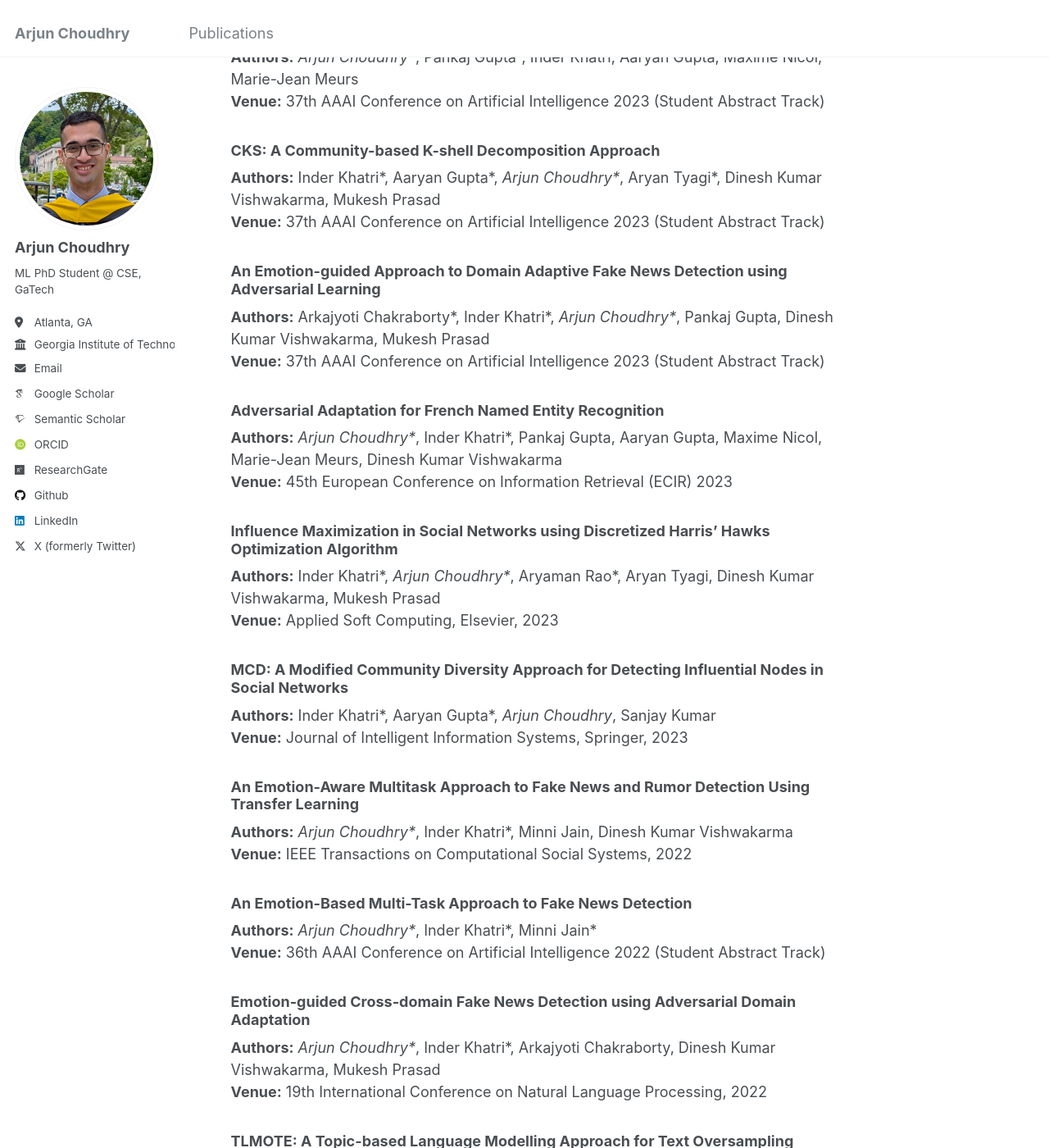
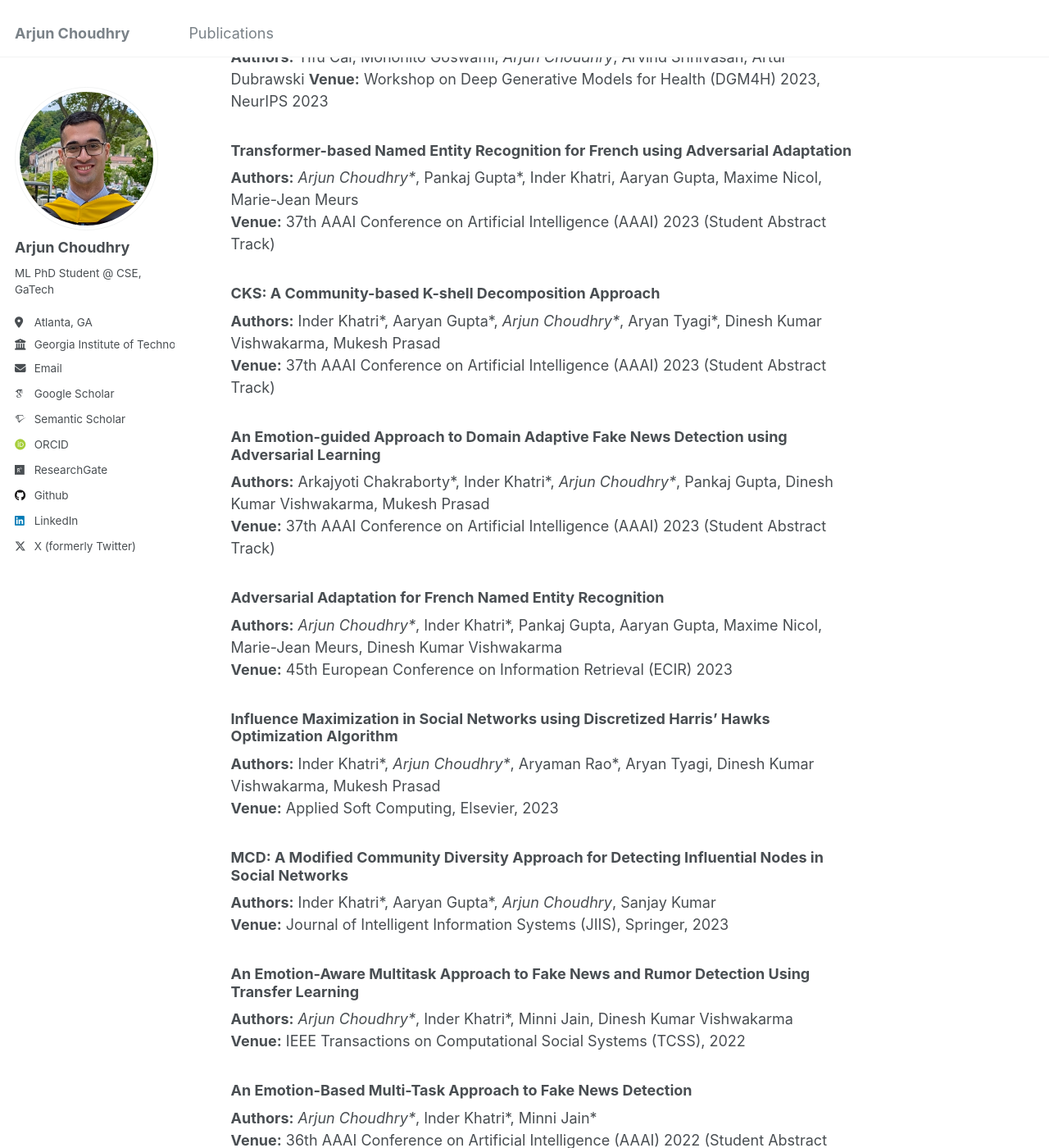
Before and after one commit to Arjun7m/arjun7m.github.io, a Jekyll site: the page built from _pages/publications_md.md, in a window 1280 px wide and 1400 px high, scrolled down 1823 px. Shown: the whole window at 82% size. Built offline with Jekyll 4.4.1, drawn with Linux system fonts in a browser that asks for light colours; some web fonts are replaced; some of the changed text lies outside the part shown.

Commit message:
Updated publications

```diff
--- a/_pages/publications_md.md
+++ b/_pages/publications_md.md
@@ -21,12 +21,16 @@
 **Venue:** Workshop on Data-centric Machine Learning Research (DMLR), ICML 2024
 
 ### LayerMerge: Modality-Agnostic Depth Pruning for Efficient Foundation Model Deployment
-**Authors:** _Arjun Choudhry*_, Chang Liu*, Nina Żukowska, Yifu Cai, Mononito Goswami, Artur Dubrawski
+**Authors:** _Arjun Choudhry\*_, Chang Liu\*, Nina Żukowska, Yifu Cai, Mononito Goswami, Artur Dubrawski
 **Venue:** Workshop on Efficient Reasoning, NeurIPS 2025
 
 ### Depth as a Scaling Vector: Simple Pruning and Evaluation of Emergent Abilities in Pruned LLMs
 **Authors:** Chang Liu*, _Arjun Choudhry*_, Yifu Cai, Nina Żukowska, Mononito Goswami, Artur Dubrawski
 **Venue:** Workshop on Evaluating the Evolving LLM Lifecycle: Benchmarks, Emergent Abilities, and Scaling, NeurIPS 2025
+
+### TimeSeriesExamAgent: Creating TimeSeries Reasoning Benchmarks at Scale
+**Authors:** Malgorzata Gwiazda\*, Yifu Cai\*, Mononito Goswami, _Arjun Choudhry_, Artur Dubrawski
+**Venue:** 14th International Conference on Learning Representations (ICLR) 2026
 
 ### TimeSeriesExam: A Time Series Understanding Exam
 **Authors:** Yifu Cai, _Arjun Choudhry_, Mononito Goswami, Artur Dubrawski
@@ -42,7 +46,7 @@
 
 ### JoLT: Jointly Learned Representations of Language and Time-Series for Clinical Time-Series Interpretation
 **Authors:** Yifu Cai, Arvind Srinivasan, Mononito Goswami, _Arjun Choudhry_, Artur Dubrawski
-**Venue:** 38th AAAI Conference on Artificial Intelligence 2024 (Student Abstract Track), **Best Student Abstract Paper Award** and **3-minute presentation finalist**
+**Venue:** 38th AAAI Conference on Artificial Intelligence (AAAI) 2024 (Student Abstract Track), **Best Student Abstract Paper Award** and **3-minute presentation finalist**
 
 ### Evaluating Gender Bias in Multilingual Multimodal AI Models: Insights from an Indian Context
 **Authors:** Kshitish Ghate, _Arjun Choudhry_, Vanya Banihatti Kumar
@@ -54,15 +58,15 @@
 
 ### Transformer-based Named Entity Recognition for French using Adversarial Adaptation
 **Authors:** _Arjun Choudhry\*_, Pankaj Gupta\*, Inder Khatri, Aaryan Gupta, Maxime Nicol, Marie-Jean Meurs
-**Venue:** 37th AAAI Conference on Artificial Intelligence 2023 (Student Abstract Track)
+**Venue:** 37th AAAI Conference on Artificial Intelligence (AAAI) 2023 (Student Abstract Track)
 
 ### CKS: A Community-based K-shell Decomposition Approach
 **Authors:** Inder Khatri\*, Aaryan Gupta\*, _Arjun Choudhry\*_, Aryan Tyagi\*, Dinesh Kumar Vishwakarma, Mukesh Prasad
-**Venue:** 37th AAAI Conference on Artificial Intelligence 2023 (Student Abstract Track)
+**Venue:** 37th AAAI Conference on Artificial Intelligence (AAAI) 2023 (Student Abstract Track)
 
 ### An Emotion-guided Approach to Domain Adaptive Fake News Detection using Adversarial Learning
 **Authors:** Arkajyoti Chakraborty\*, Inder Khatri\*, _Arjun Choudhry\*_, Pankaj Gupta, Dinesh Kumar Vishwakarma, Mukesh Prasad
-**Venue:** 37th AAAI Conference on Artificial Intelligence 2023 (Student Abstract Track)
+**Venue:** 37th AAAI Conference on Artificial Intelligence (AAAI) 2023 (Student Abstract Track)
 
 ### Adversarial Adaptation for French Named Entity Recognition
 **Authors:** _Arjun Choudhry\*_, Inder Khatri\*, Pankaj Gupta, Aaryan Gupta, Maxime Nicol, Marie-Jean Meurs, Dinesh Kumar Vishwakarma
@@ -74,20 +78,20 @@
 
 ### MCD: A Modified Community Diversity Approach for Detecting Influential Nodes in Social Networks
 **Authors:** Inder Khatri\*, Aaryan Gupta\*, _Arjun Choudhry_, Sanjay Kumar
-**Venue:** Journal of Intelligent Information Systems, Springer, 2023
+**Venue:** Journal of Intelligent Information Systems (JIIS), Springer, 2023
 
 ### An Emotion-Aware Multitask Approach to Fake News and Rumor Detection Using Transfer Learning
 **Authors:** _Arjun Choudhry\*_, Inder Khatri\*, Minni Jain, Dinesh Kumar Vishwakarma
-**Venue:** IEEE Transactions on Computational Social Systems, 2022
+**Venue:** IEEE Transactions on Computational Social Systems (TCSS), 2022
 
 ### An Emotion-Based Multi-Task Approach to Fake News Detection
 **Authors:** _Arjun Choudhry\*_, Inder Khatri\*, Minni Jain*
-**Venue:** 36th AAAI Conference on Artificial Intelligence 2022 (Student Abstract Track)
+**Venue:** 36th AAAI Conference on Artificial Intelligence (AAAI) 2022 (Student Abstract Track)
 
 ### Emotion-guided Cross-domain Fake News Detection using Adversarial Domain Adaptation
 **Authors:** _Arjun Choudhry\*_, Inder Khatri\*, Arkajyoti Chakraborty, Dinesh Kumar Vishwakarma, Mukesh Prasad
-**Venue:** 19th International Conference on Natural Language Processing, 2022
+**Venue:** 19th International Conference on Natural Language Processing (ICON), 2022
 
 ### TLMOTE: A Topic-based Language Modelling Approach for Text Oversampling
 **Authors:** _Arjun Choudhry_, Seba Susan, Anmol Bansal, Anubhav Sharma
-**Venue:** 35th Internation FLAIRS Conference 2022, **Best Student Paper Award**
+**Venue:** 35th International FLAIRS Conference 2022, **Best Student Paper Award**
```
